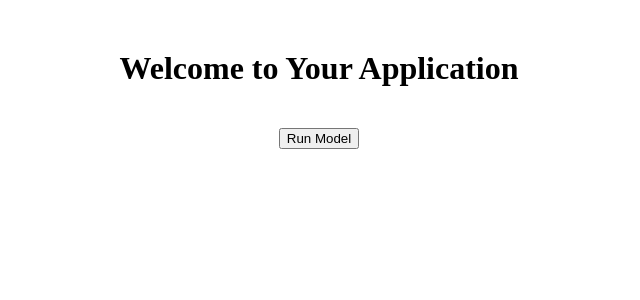
After one commit to VIVEKKS2292/Guide-Sphere-Website, a Flask app: template templates/welcome.html in a window 1280 px wide. The commit adds this page. Shown: the top 300 px of the page, without its empty margins (321-961 px from the left). Run offline with Flask 3, Linux system fonts and the light colour scheme; the template is opened without the code that fills it, so the values that code supplies are empty; parts of the project's set-up code (start-up, migrations or seed data) failed here and were passed over.

Commit message:
Added Welcome.html

```diff
--- a/searchcourses1_det.py
+++ b/searchcourses1_det.py
@@ -64,7 +64,11 @@ def search_books(books, keyword):
     results = result_books['book_title'].tolist()
     return results
 
-@app.route('/', methods=['GET', 'POST'])
+@app.route('/')
+def welcome():
+    return render_template('welcome.html')
+
+@app.route('/index', methods=['GET', 'POST'])
 def index():
     if request.method == 'POST':
         keyword = request.form['keyword']
@@ -105,6 +109,7 @@ def index():
 
     return render_template('index_det.html')
 
+
 @app.route('/details/<title>', methods=['GET'])
 def details(title):
     course_data = courses[courses['course_title'] == title].iloc[0]
--- a/templates/index_det.html
+++ b/templates/index_det.html
@@ -106,7 +106,7 @@
     <div class="button-container">
         <button id="course-button" class="active">Courses</button>
         <button id="book-button">Books</button>
-        <button id="jobs-button">Job</button>
+        <button id="jobs-button">Jobs</button>
     </div>
     <!-- Input keyword -->
     <div class="form-container">
--- /dev/null
+++ b/templates/welcome.html
@@ -0,0 +1,29 @@
+<!DOCTYPE html>
+<html>
+<head>
+    <title>Welcome</title>
+    <style>
+        body {
+            text-align: center; /* Center align the content */
+        }
+
+        h1 {
+            margin-top: 50px; /* Add some top margin to the heading */
+        }
+
+        button {
+            margin-top: 20px; /* Add some top margin to the button */
+        }
+    </style>
+    <script>
+        function navigateToIndexDet() {
+            // Redirect to index.html
+            window.location.href = "{{ url_for('index') }}";
+        }
+    </script>
+</head>
+<body>
+    <h1>Welcome to Your Application</h1>
+    <button onclick="navigateToIndexDet()">Run Model</button>
+</body>
+</html>
```
